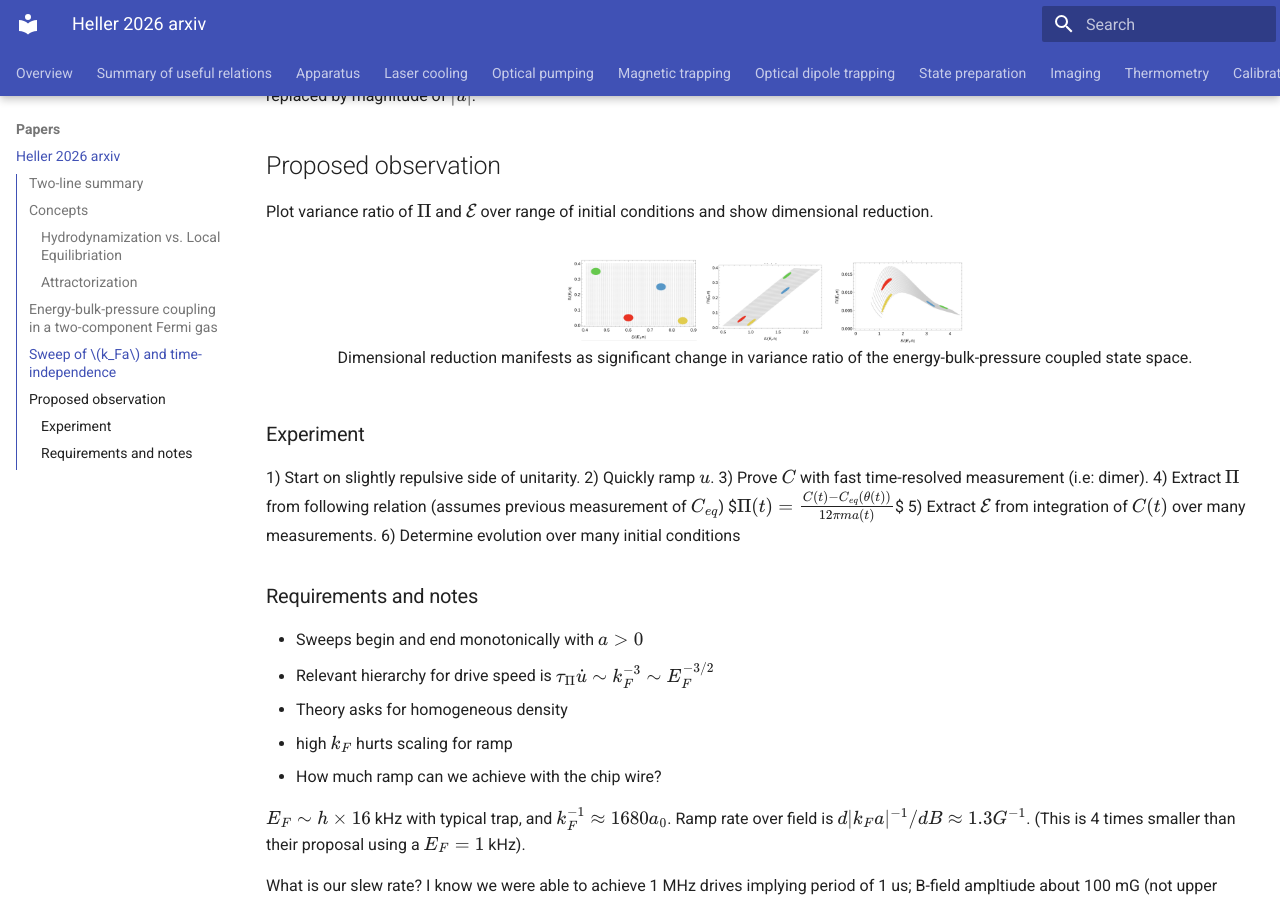
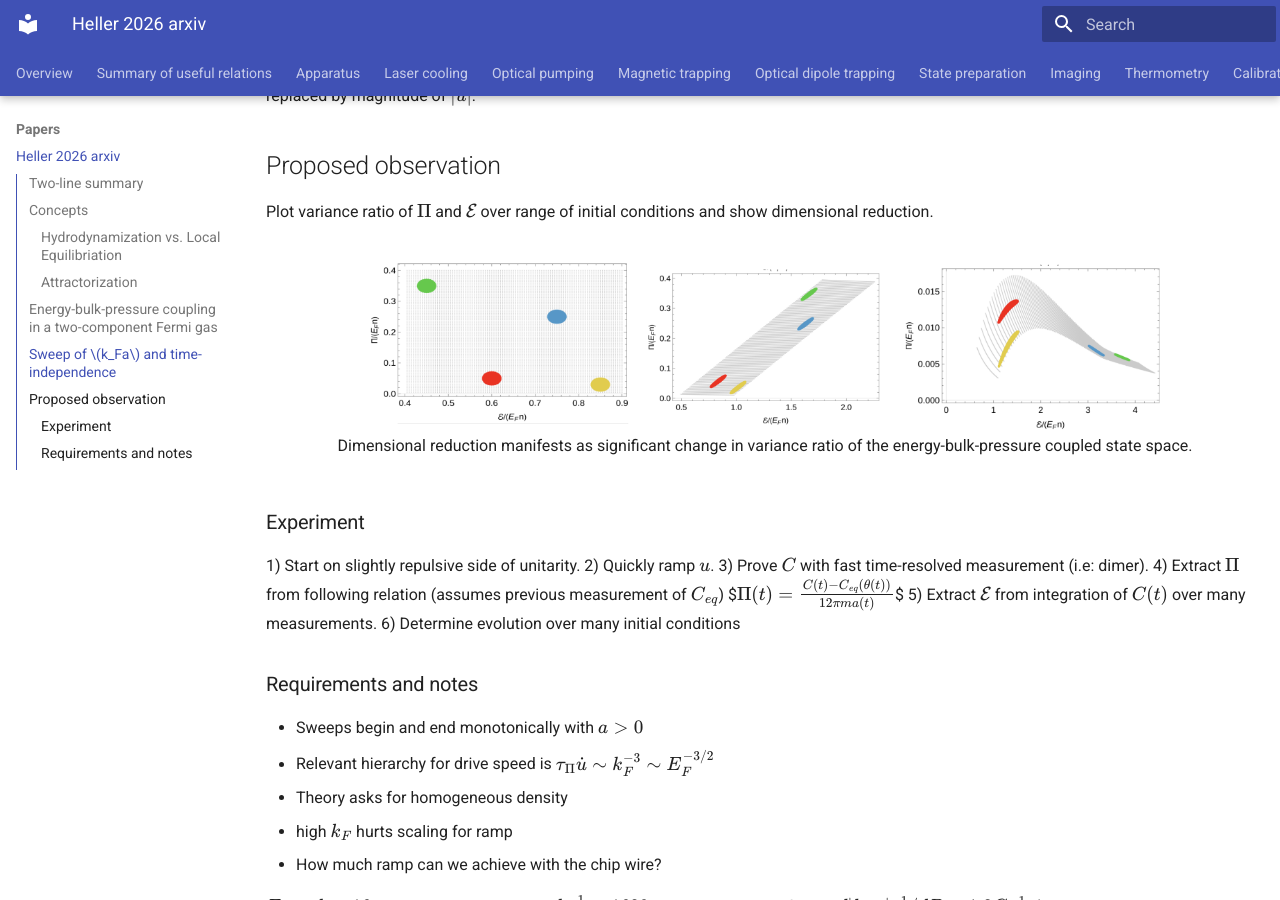
Before and after one commit to uoft-chiplab/chip-experiment, an MkDocs documentation site: the page built from docs/papers/Heller_2026_arxiv.md, in a window 1280 px wide and 900 px high, scrolled down 1331 px. Built offline with MkDocs 1.6.1 and Material for MkDocs 9.7.7, drawn with Linux system fonts in a browser that asks for light colours.

Commit message:
Update Heller_2026_arxiv.md

```diff
--- a/docs/papers/Heller_2026_arxiv.md
+++ b/docs/papers/Heller_2026_arxiv.md
@@ -42,7 +42,7 @@ In a drive-dominated regime where $t_\mathrm{sweep} \ll \tau_\mathrm{relaxation}
 Plot variance ratio of $\Pi$ and $\mathcal{E}$ over range of initial conditions and show dimensional reduction.
 
 <figure markdown>
-  ![Variance evolution](imgs/heller_attractor.png){ width="400" }
+  ![Variance evolution](imgs/heller_attractor.png){ width="800" }
   Dimensional reduction manifests as significant change in variance ratio of the energy-bulk-pressure coupled state space.
 </figure>
 
```
